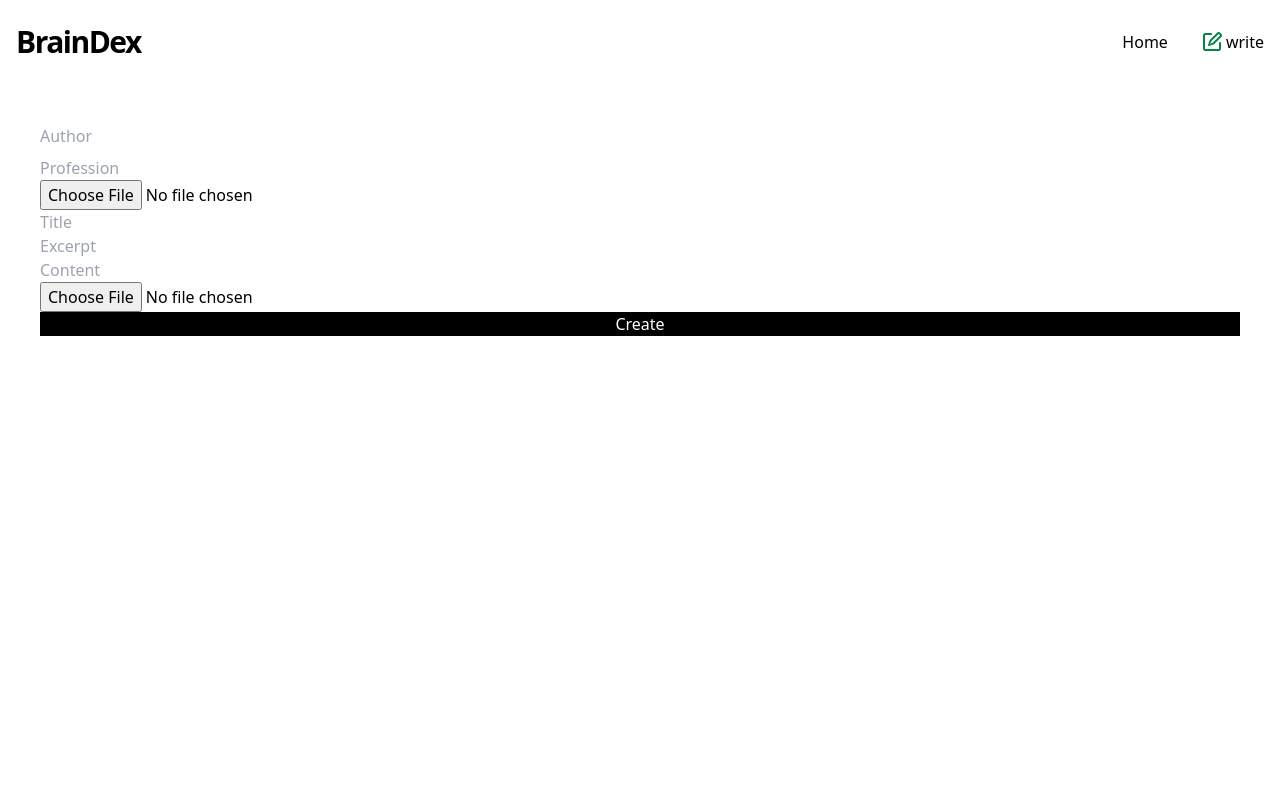
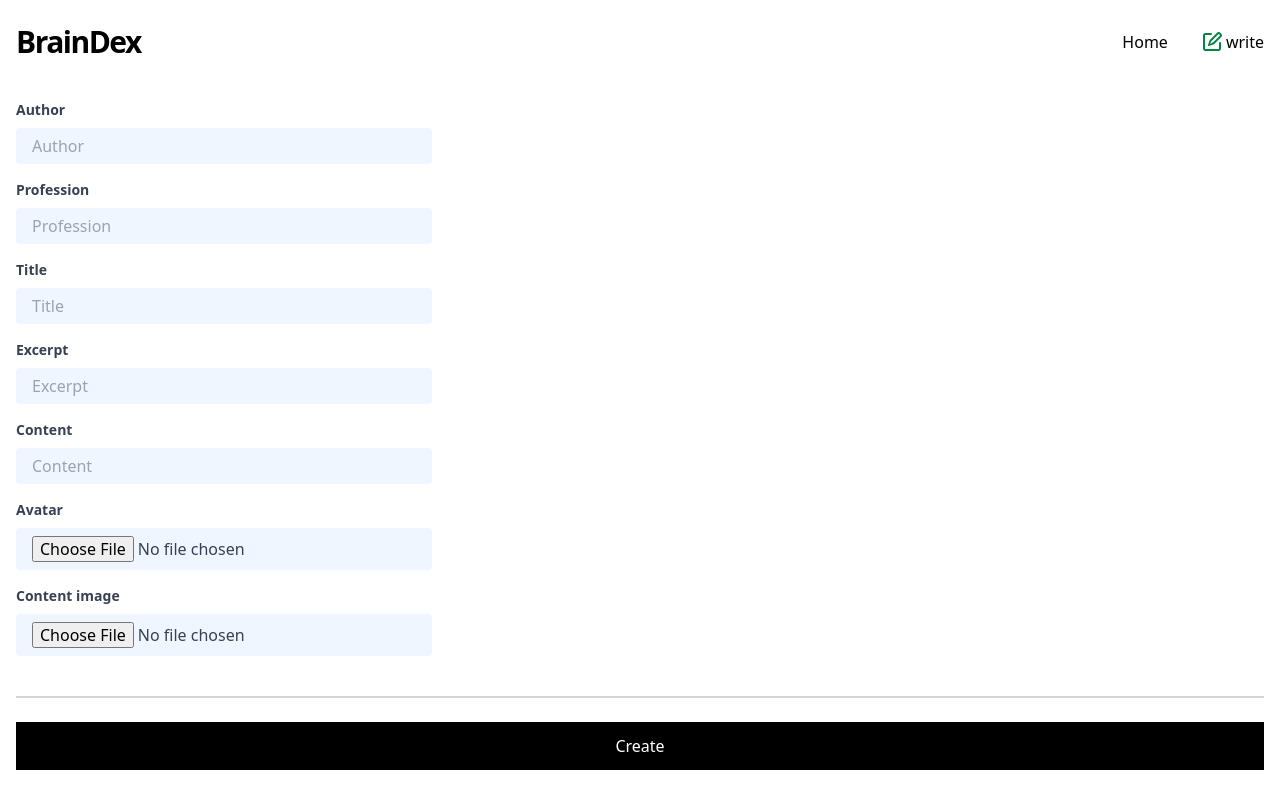
Before and after one commit to BernardSDev/braindex, a React (Vite) app: page /form in a window 1280 px wide. Built offline with nearby package versions, Linux system fonts and the light colour scheme; no server answers; the database is empty.

Commit message:
style: add styling to Form.tsx for improved layout

```diff
--- a/src/pages/Form.tsx
+++ b/src/pages/Form.tsx
@@ -26,7 +26,7 @@ export default function Form() {
             toast.success("New blog successfully created");
             queryClient.invalidateQueries({ queryKey: ["blogs"] });
             reset();
-            navigate("/blogs");
+            navigate("/");
         },
         onError: (err) => toast.error(err.message),
     });
@@ -38,29 +38,60 @@ export default function Form() {
     return (
         <div>
             <Header />
-            <form className="flex flex-col p-10" onSubmit={handleSubmit(onSubmit)} >
-                <input {...register("author",)} type="text" placeholder="Author" className="mb-2"/>
-                {errors.author && (<div className="text-white py-1 bg-red-700">{errors.author.message}</div>)}
+            <form className="bg-green-500x p-4 grid grid-cols-1 gap-4" onSubmit={handleSubmit(onSubmit)}>
+                <div className="md:w-1/3">
+                    <label className="block text-gray-700 text-sm font-bold mb-2" htmlFor="author">Author</label>
+                    <input {...register("author",)} id="author" type="text" placeholder="Author"
+                           className="bg-blue-50 appearance-none rounded w-full py-2 px-4 text-gray-700 leading-tight focus:border focus:outline-none focus:bg-white focus:border-purple-500"/>
+                    {errors.author && (<div className="text-white py-1 bg-red-700">{errors.author.message}</div>)}
+                </div>
 
-                <input {...register("profession",)} type="text" placeholder="Profession"/>
-                {errors.profession && (<div className="text-white py-1 bg-red-700">{errors.profession.message}</div>)}
+                <div className="md:w-1/3">
+                    <label className="block text-gray-700 text-sm font-bold mb-2"
+                           htmlFor="profession">Profession</label>
+                    <input {...register("profession",)} id="profession" type="text" placeholder="Profession"
+                           className="bg-blue-50 appearance-none rounded w-full py-2 px-4 text-gray-700 leading-tight focus:border focus:outline-none focus:bg-white focus:border-purple-500"/>
+                    {errors.profession && (
+                        <div className="text-white py-1 bg-red-700">{errors.profession.message}</div>)}
+                </div>
 
-                <input {...register("avatar",)} accept="image/*" type="file" placeholder="Avatar"/>
-                {errors.avatar && (<div className="text-white py-1 bg-red-700">{errors.avatar.message}</div>)}
+                <div className="md:w-1/3">
+                    <label className="block text-gray-700 text-sm font-bold mb-2" htmlFor="title">Title</label>
+                    <input {...register("title",)} id="title" type="text" placeholder="Title"
+                           className="bg-blue-50 appearance-none rounded w-full py-2 px-4 text-gray-700 leading-tight focus:border focus:outline-none focus:bg-white focus:border-purple-500"/>
+                    {errors.title && (<div className="text-white py-1 bg-red-700">{errors.title.message}</div>)}
+                </div>
 
-                <input {...register("title",)} type="text" placeholder="Title"/>
-                {errors.title && (<div className="text-white py-1 bg-red-700">{errors.title.message}</div>)}
+                <div className="md:w-1/3">
+                    <label className="block text-gray-700 text-sm font-bold mb-2" htmlFor="excerpt">Excerpt</label>
+                    <input {...register("excerpt",)} id="excerpt" type="text" placeholder="Excerpt"
+                           className="bg-blue-50 appearance-none rounded w-full py-2 px-4 text-gray-700 leading-tight focus:border focus:outline-none focus:bg-white focus:border-purple-500"/>
+                    {errors.excerpt && (<div className="text-white py-1 bg-red-700">{errors.excerpt.message}</div>)}
+                </div>
 
-                <input {...register("excerpt",)} type="text" placeholder="Excerpt"/>
-                {errors.excerpt && (<div className="text-white py-1 bg-red-700">{errors.excerpt.message}</div>)}
+                <div className="md:w-1/3">
+                    <label className="block text-gray-700 text-sm font-bold mb-2" htmlFor="content">Content</label>
+                    <input {...register("content",)} id="content" type="text" placeholder="Content"
+                           className="bg-blue-50 appearance-none rounded w-full py-2 px-4 text-gray-700 leading-tight focus:border focus:outline-none focus:bg-white focus:border-purple-500"/>
+                    {errors.content && (<div className="text-white py-1 bg-red-700">{errors.content.message}</div>)}
+                </div>
 
-                <input {...register("content",)} type="text" placeholder="Content"/>
-                {errors.content && (<div className="text-white py-1 bg-red-700">{errors.content.message}</div>)}
+                    <div className="md:w-1/3">
+                        <label className="block text-gray-700 text-sm font-bold mb-2" htmlFor="avatar">Avatar</label>
+                        <input {...register("avatar",)} id="avatar" accept="image/*" type="file" placeholder="Avatar"
+                               className="bg-blue-50 appearance-none rounded w-full py-2 px-4 text-gray-700 leading-tight focus:border focus:outline-none focus:bg-white focus:border-purple-500"/>
+                        {errors.avatar && (<div className="text-white py-1 bg-red-700">{errors.avatar.message}</div>)}
+                    </div>
+                    <div className="md:w-1/3">
+                        <label className="block text-gray-700 text-sm font-bold mb-2" htmlFor="contentImage">Content
+                            image</label>
+                        <input {...register("contentImage",)} id="contentImage" accept="image/*" type="file"
+                               placeholder="Content image" className="bg-blue-50 appearance-none rounded w-full py-2 px-4 text-gray-700 leading-tight focus:border focus:outline-none focus:bg-white focus:border-purple-500" />
+                        {errors.contentImage && (<div className="text-white py-1 bg-red-700">{errors.contentImage.message}</div>)}
+                    </div>
 
-                <input {...register("contentImage",)} accept="image/*" type="file" placeholder="Content Image"/>
-                {errors.contentImage && (<div className="text-white py-1 bg-red-700">{errors.contentImage.message}</div>)}
-
-                <button type="submit" className="bg-black text-white">
+                    <div className="border-t-2 mt-6 mb-2 border-t-gray-300"></div>
+                <button type="submit" className="bg-black py-3 text-white">
                     {isPending ? "Creating..." : "Create"}
                 </button>
             </form>
```
